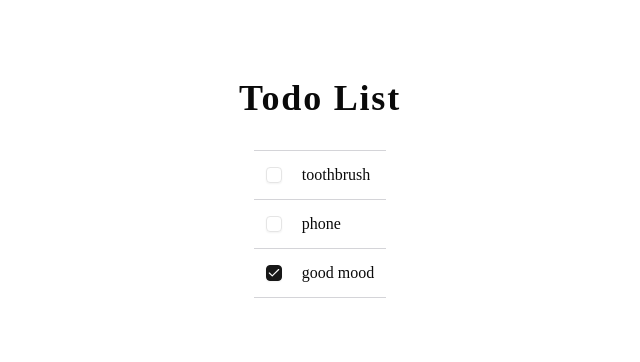
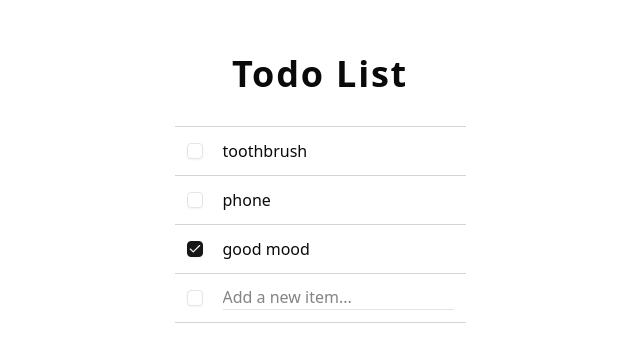
Before and after one commit to WitekG14/Todo-List, a Next.js app: page / in a window 1280 px wide. Shown: the part 212-574 px from the top of the page, without its empty margins (320-960 px from the left). Built offline with nearby package versions, Linux system fonts and the light colour scheme.

Commit message:
Change Font To Inter, Add Static Add Item Form

```diff
--- a/src/app/globals.css
+++ b/src/app/globals.css
@@ -5,8 +5,8 @@
 @custom-variant dark (&:is(.dark *));
 
 @theme inline {
-    --font-heading: var(--font-sans);
-    --font-sans: var(--font-sans);
+  --font-heading: var(--font-inter);
+  --font-inter: var(--font-inter);
   --color-sidebar-ring: var(--sidebar-ring);
   --color-sidebar-border: var(--sidebar-border);
   --color-sidebar-accent-foreground: var(--sidebar-accent-foreground);
@@ -120,9 +120,11 @@
   * {
     @apply border-border outline-ring/50;
   }
+
   body {
     @apply bg-background text-foreground;
   }
+
   html {
     @apply font-sans;
   }
--- a/src/app/page.tsx
+++ b/src/app/page.tsx
@@ -1,6 +1,7 @@
 "use client";
 
 import TodoItem from "@/components/todo-item";
+import { Checkbox } from "@/components/ui/checkbox";
 import { TodoItemT } from "@/lib/types";
 import { useState } from "react";
 
@@ -46,6 +47,14 @@ export default function Home() {
               key={item.id}
             />
           ))}
+          <li className="flex w-full items-center gap-5 border-b border-b-zinc-300 p-3 transition hover:bg-zinc-50">
+            <Checkbox checked={false} />
+            <input
+              type="text"
+              className="max-h-6 border-b border-b-zinc-200 transition-all outline-none hover:border-b-zinc-400 focus:border-b-zinc-400 focus:ring-0 focus:ring-offset-0"
+              placeholder="Add a new item..."
+            />
+          </li>
         </ul>
       </section>
     </main>
```
Lines whose indentation alone changed are shown as unchanged.
